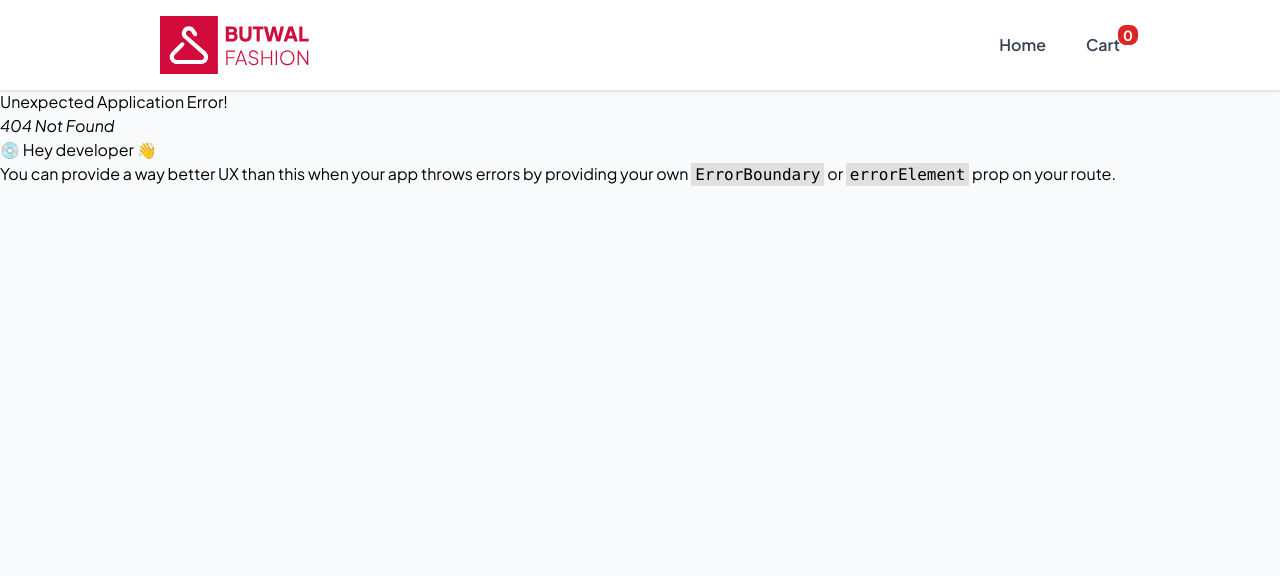
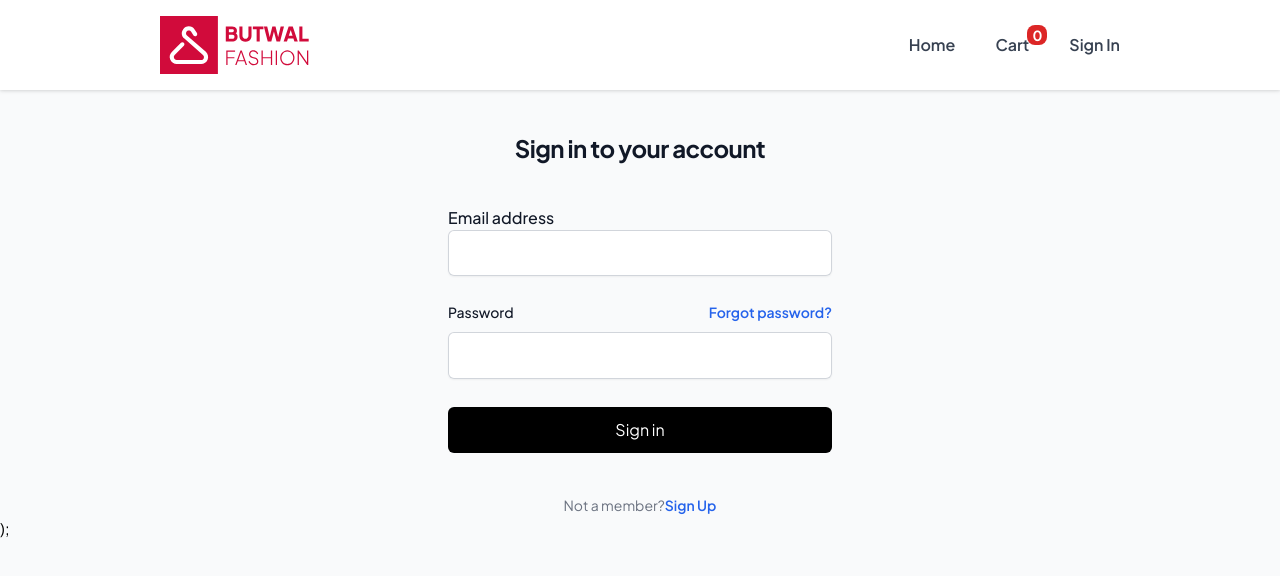
Before and after one commit to pidusbhusal/butwalFashion, a React (Vite) app: page /LogInForm in a window 1280 px wide. Before the commit this address had no page. Shown: the top 576 px of the page. Built offline with nearby package versions, Linux system fonts and the light colour scheme; no server answers.

Commit message:
logIn done working on sign Up

```diff
--- a/src/Components/LogInForm/index.jsx
+++ b/src/Components/LogInForm/index.jsx
@@ -1,10 +1,27 @@
-import { Link } from "react-router-dom";
-import { useRef } from "react";
+import { Link, Navigate } from "react-router-dom";
+import { useRef, useState } from "react";
+import { doSignInWithEmailAndPassword } from "../../firebase/auth";
+import { useAuth } from "../../Context/authUserContext";
+
 export default function LogInForm() {
-  const emailRef = useRef();
-  const passwordRef = useRef();
+  const { userLoggedIn } = useAuth();
+
+
+
+  const [email, setEmail] = useState("");
+  const [password, setPassword] = useState("");
+  const [isSigningIn, setIsSigningIn] = useState(false);
+
+  async function onSubmit(e) {
+    e.preventDefault();
+    if (!isSigningIn) {
+      setIsSigningIn(true);
+      await doSignInWithEmailAndPassword(email, password);
+    }
+  }
   return (
     <div>
+      {userLoggedIn && <Navigate to={"/"} replace={true} />}
       <div className="flex min-h-full flex-col justify-center px-6 py-12 lg:px-8">
         <div className="sm:mx-auto sm:w-full sm:max-w-sm">
           <h2 className="mt-10 text-center text-2xl font-bold leading-9 tracking-tight text-gray-900">
@@ -13,7 +30,7 @@ export default function LogInForm() {
         </div>
 
         <div className="mt-10 sm:mx-auto sm:w-full sm:max-w-sm">
-          <form className="space-y-6" action="#" method="POST">
+          <form className="space-y-6" onSubmit={(e) => onSubmit(e)}>
             <div>
               <label
                 htmlFor="email"
@@ -27,7 +44,10 @@ export default function LogInForm() {
                   name="email"
                   type="email"
                   autoComplete="email"
-                  ref={emailRef}
+                  value={email}
+                  onChange={(e) => {
+                    setEmail(e.target.value);
+                  }}
                   required
                   className="block w-full rounded-md border-0 pl-[1rem]  py-[0.7rem] text-gray-900 shadow-sm ring-1 ring-inset
  ring-gray-300 placeholder:text-gray-400 focus:ring-2 focus:ring-inset focus:ring-black sm:text-sm sm:leading-6"
@@ -60,7 +80,10 @@ export default function LogInForm() {
                   type="password"
                   autoComplete="current-password"
                   required
-                  ref={passwordRef}
+                  value={password}
+                  onChange={(e) => {
+                    setPassword(e.target.value);
+                  }}
                   className="block w-full rounded-md border-0 pl-[1rem]  py-[0.7rem] text-gray-900 shadow-sm ring-1 ring-inset
  ring-gray-300 placeholder:text-gray-400 focus:ring-2 focus:ring-inset focus:ring-black sm:text-sm sm:leading-6"
                 />
@@ -71,6 +94,7 @@ export default function LogInForm() {
             <div>
               <button
                 type="submit"
+                disabled={isSigningIn}
                 className=" mt-1 bg-black text-white py-[0.7rem] px-4 rounded-md hover:bg-gray-800 transition-all w-full  hover:bg-black-600 focus-visible:outline focus-visible:outline-2 focus-visible:outline-offset-2 focus-visible:outline-blue-600"
               >
                 Sign in
--- a/src/Components/Navbar/index.jsx
+++ b/src/Components/Navbar/index.jsx
@@ -1,8 +1,15 @@
 import { useContext } from "react";
 import { CartContext } from "../../Context/cartContext";
+import { authContext, useAuth } from "../../Context/authUserContext";
+import { signOut } from "firebase/auth";
 
 function Navbar() {
+  const { userLoggedIn } = useAuth();
   const { cart } = useContext(CartContext);
+  const handleSignOut =  async () => {
+   await signOut();
+  };
+
   return (
     <div className="  w-full py-[1rem]  bg-white drop-shadow">
       <section className=" flex max-w-[75%] items-center justify-between  m-auto ">
@@ -33,6 +40,17 @@ function Navbar() {
               <p className="w-fit m-auto text-sm">{cart.length}</p>
             </div>
           </div>
+
+          {userLoggedIn ? (
+            <button onClick={handleSignOut()}>Sign Out</button>
+          ) : (
+            <a
+              href="/LogInForm"
+              className="font-semibold text-gray-700 hover:text-[#D10B3B]"
+            >
+              Sign In
+            </a>
+          )}
         </div>
       </section>
     </div>
--- a/src/Components/SignUpForm/index.jsx
+++ b/src/Components/SignUpForm/index.jsx
@@ -1,12 +1,20 @@
-import { Link } from "react-router-dom";
-import { useRef } from "react";
+import { Link, Navigate } from "react-router-dom";
+import { useState } from "react";
 
 export default function SignUp() {
-    const emailRef= useRef();
-    const passwordRef= useRef();
-    const passwordConfirmRef= useRef();
+  // const { userLoggedIn } = useAuth();
+
+  const [email, setEmail] = useState("");
+
+  const [isSigningUp, setIsSigningUp] = useState(false);
+  const onSubmit = async (e) => {
+    e.preventDefault();
+  };
+
   return (
     <div>
+      {/* {userLoggedIn && <Navigate to={"/"} replace={true} />} */}
+
       <div className="flex min-h-full flex-col justify-center px-6 py-12 lg:px-8">
         <div className="sm:mx-auto sm:w-full sm:max-w-sm">
           <h2 className="mt-10 text-center text-2xl font-bold leading-9 tracking-tight text-gray-900">
@@ -15,7 +23,7 @@ export default function SignUp() {
         </div>
 
         <div className="mt-10 sm:mx-auto sm:w-full sm:max-w-sm">
-          <form className="space-y-6" action="#" method="POST">
+          <form className="space-y-6" onSubmit={(e) => onSubmit(e)}>
             <div>
               <label
                 htmlFor="email"
@@ -30,7 +38,6 @@ export default function SignUp() {
                   type="email"
                   autoComplete="email"
                   required
-                  ref={emailRef}
                   className="block w-full rounded-md border-0 pl-[1rem]  py-[0.7rem] text-gray-900 shadow-sm ring-1 ring-inset
  ring-gray-300 placeholder:text-gray-400 focus:ring-2 focus:ring-inset focus:ring-black sm:text-sm sm:leading-6"
                 />
@@ -52,7 +59,7 @@ export default function SignUp() {
                   type="password"
                   autoComplete="new-password"
                   required
-                  ref={passwordRef}
+                  onChange={(e) => setPassword(e.target.value)}
                   className="block w-full rounded-md border-0 pl-[1rem]  py-[0.7rem] text-gray-900 shadow-sm ring-1 ring-inset
  ring-gray-300 placeholder:text-gray-400 focus:ring-2 focus:ring-inset focus:ring-black sm:text-sm sm:leading-6"
                 />
@@ -73,7 +80,7 @@ export default function SignUp() {
                   type="password"
                   autoComplete="new-password"
                   required
-                  ref={passwordConfirmRef}
+                  onChange={(e) => setConfirmPassword(e.target.value)}
                   className="block w-full rounded-md border-0 pl-[1rem]  py-[0.7rem] text-gray-900 shadow-sm ring-1 ring-inset
  ring-gray-300 placeholder:text-gray-400 focus:ring-2 focus:ring-inset focus:ring-black sm:text-sm sm:leading-6"
                 />
@@ -93,7 +100,7 @@ export default function SignUp() {
           <p className="mt-10 text-center text-sm text-gray-500">
             Already a member?
             <Link
-              to="/signIn"
+              to="/LogInForm"
               href="#"
               className="font-semibold leading-6 text-blue-600 hover:text-blue-500"
             >
--- a/src/Context/authUserContext.jsx
+++ b/src/Context/authUserContext.jsx
@@ -1,21 +1,39 @@
-import { createContext, useContext, useState } from "react";
-import { Auth } from "../firebase/firebase";
-const AUthContext = createContext();
+import { onAuthStateChanged } from "firebase/auth";
+import { auth } from "../firebase/firebase";
+import { createContext, useContext, useEffect, useState } from "react";
+
+export const authContext = createContext();
 
 export function useAuth() {
-  return useContext(AUthContext);
+  return useContext(authContext);
 }
 
-export function AuthProvider({ children }) {
-  const [currentUser, setCurrentUser] = useState();
+export const AuthProvider = ({ children }) => {
+  const [currentUser, setCurrentUser] = useState(null);
+  const [userLoggedIn, setUserLoggedIn] = useState(false);
+  const [loading, setLoading] = useState(true);
 
-  function signUp(email, password) {
-    return Auth.createUserWithEmailAndPassword(email, password);
+  useEffect(() => {
+    const unsubscribe = onAuthStateChanged(auth, initializeUser);
+    return unsubscribe;
+  }, []);
+
+  async function initializeUser(user) {
+    if (user) {
+      setCurrentUser({ ...user });
+      setUserLoggedIn(true);
+    } else {
+      setCurrentUser(null);
+      setUserLoggedIn(false);
+    }
+    setLoading(false);
   }
 
-  Auth.onAuthStateChange;
-  const value = {
-    currentUser,
-  };
-  return <AUthContext.Provider value={value}>{children}</AUthContext.Provider>;
-}
+  const value = { currentUser, userLoggedIn, loading };
+
+  return (
+    <authContext.Provider value={value}>
+      {!loading && children}
+    </authContext.Provider>
+  );
+};
--- /dev/null
+++ b/src/firebase/auth.js
@@ -0,0 +1,17 @@
+import {
+  createUserWithEmailAndPassword,
+  signInWithEmailAndPassword,
+} from "firebase/auth";
+import { auth } from "./firebase";
+
+export const doCreateUserWithEmailAndPassword = async (email, password) => {
+  return createUserWithEmailAndPassword(auth, email, password);
+};
+
+export async function  doSignInWithEmailAndPassword  (email, password) {
+  return signInWithEmailAndPassword(auth, email, password);
+};
+
+export const doSignOut = () => {
+  return auth.signOut();
+};
--- a/src/firebase/firebase.js
+++ b/src/firebase/firebase.js
@@ -1,14 +1,16 @@
 import { initializeApp } from "firebase/app";
-import "firebase/auth";
+import { getAuth } from "firebase/auth";
 
-const app = initializeApp({
-  apiKey: process.env.REACT_APP_FIREBASE_API_KEY,
-  authDomain: process.env.REACT_APP_AUTH_DOMAIN,
-  projectId: process.env.REACT_APP_PROJECT_ID,
-  storageBucket: process.env.REACT_APP_STORAGE_BUCKET,
-  messagingSenderId: process.env.REACT_APP_MESSAGING_SENDER_ID,
-  appId: process.env.REACT_APP_APP_ID,
-});
+const firebaseConfig = {
+  apiKey: "AIzaSyC0odMcWsqAjII2KjkagpmLeNMwauft8_M",
+  authDomain: "butwalfashion-c8a88.firebaseapp.com",
+  projectId: "butwalfashion-c8a88",
+  storageBucket: "butwalfashion-c8a88.appspot.com",
+  messagingSenderId: "934885901738",
+  appId: "1:934885901738:web:1865a75ee0eb0a51d017d3",
+};
 
-export const Auth = app.auth();
-export default app;
+const app = initializeApp(firebaseConfig);
+const auth = getAuth(app);
+
+export{app, auth}
--- a/src/main.jsx
+++ b/src/main.jsx
@@ -1,7 +1,7 @@
 import React from "react";
 import ReactDOM from "react-dom/client";
 import CartContextProvider from "./Context/cartContext.jsx";
-
+import { AuthProvider } from "./Context/authUserContext.jsx";
 import "./index.css";
 import Home from "./Components/Home/index.jsx";
 import Cart from "./Components/Cart/index.jsx";
@@ -14,7 +14,7 @@ import SignUp from "./Components/SignUpForm/index.jsx";
 const router = createBrowserRouter([
   {
     path: "/",
-    element: <LogInForm />,
+    element: <Home />,
   },
   {
     path: "/cart",
@@ -29,16 +29,18 @@ const router = createBrowserRouter([
     element: <SignUp />,
   },
   {
-    path: "/signIn",
+    path: "/LogInForm",
     element: <LogInForm />,
   },
 ]);
 
 ReactDOM.createRoot(document.getElementById("root")).render(
   <React.StrictMode>
-    <CartContextProvider>
-      <Navbar />
-      <RouterProvider router={router} />
-    </CartContextProvider>
+    <AuthProvider>
+      <CartContextProvider>
+        <Navbar />
+        <RouterProvider router={router} />
+      </CartContextProvider>
+    </AuthProvider>
   </React.StrictMode>
 );
```
